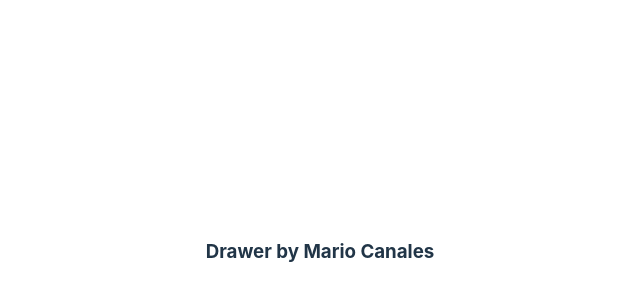
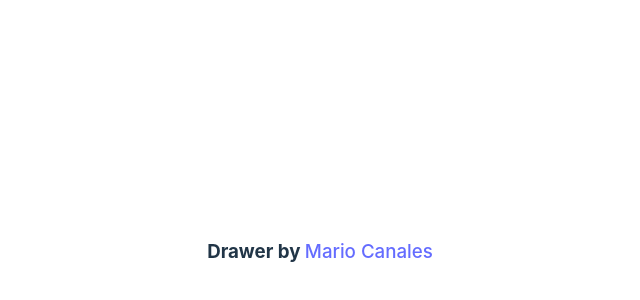
Before and after one commit to DrunkPsyduck/drawer, a React (Vite) app: page / in a window 1280 px wide. Shown: the part 148-448 px from the top of the page, without its empty margins (320-960 px from the left). Built offline with nearby package versions, Linux system fonts and the light colour scheme.

Commit message:
Update App.jsx

```diff
--- a/src/App.jsx
+++ b/src/App.jsx
@@ -7,7 +7,7 @@ function App() {
 
   return (
     <>
-      <h3>Drawer by Mario Canales</h3>
+      <h3>Drawer by <a href="https://mariocanales.es/" target="_blank" >Mario Canales</a></h3>
       <Draw />
     </>
   )
```
